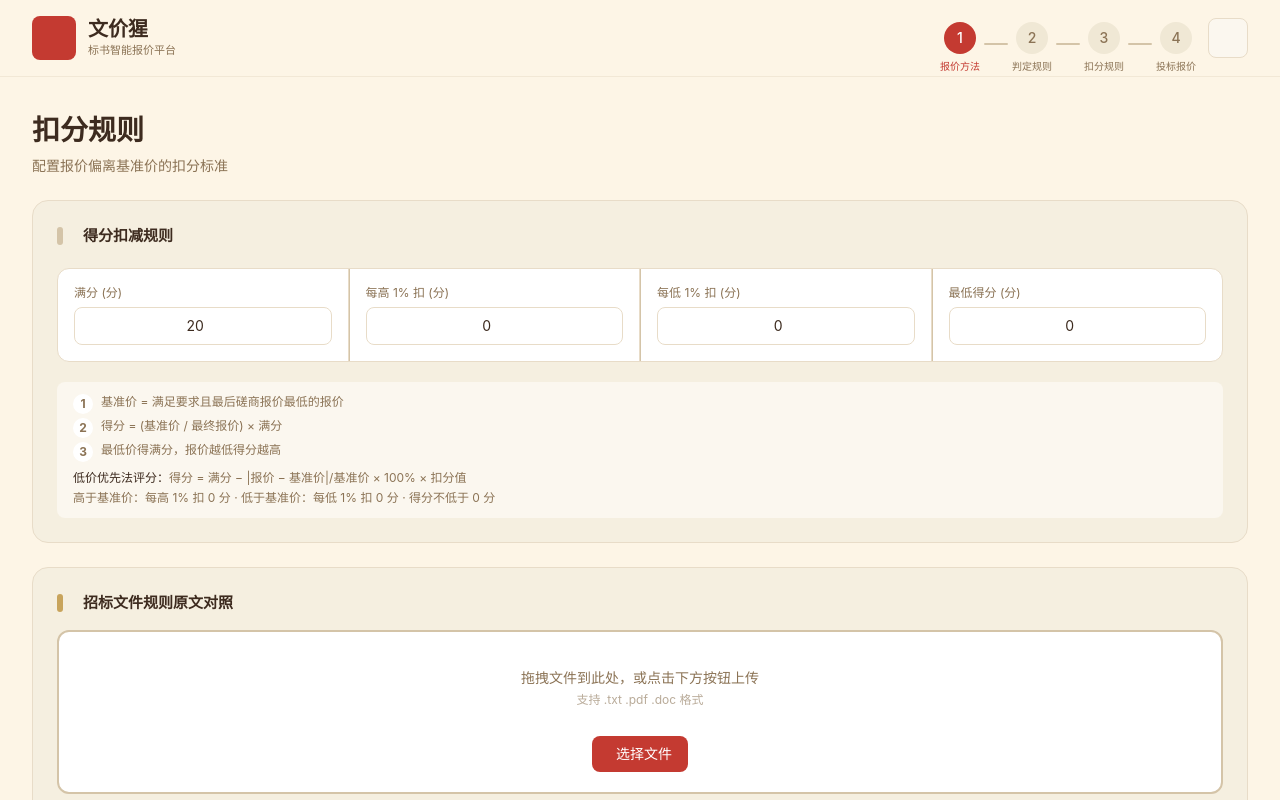
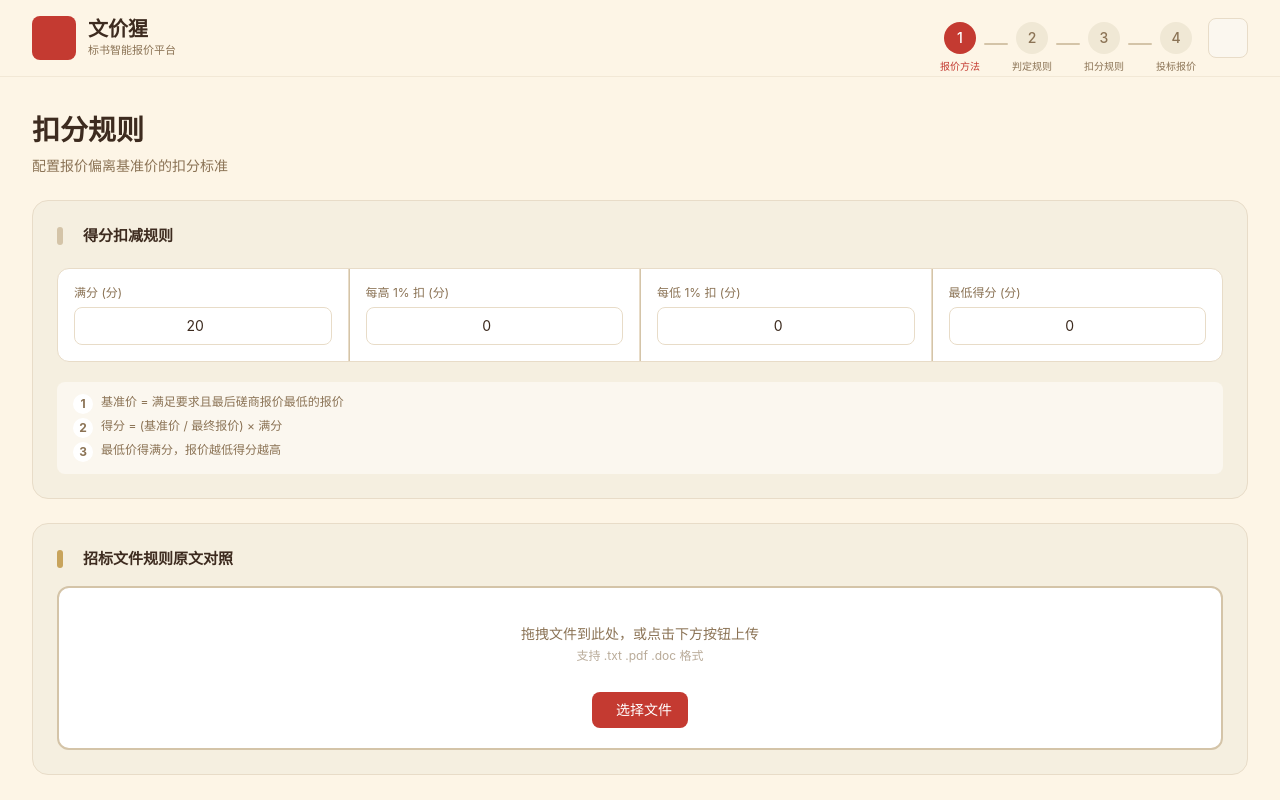
Before and after one commit to sikenali/bid-quotation, a React (Vite) app: page /step-3 in a window 1280 px wide. Shown: the top 800 px of the page. Built offline with nearby package versions, Linux system fonts and the light colour scheme.

Commit message:
feat: 扣分规则区改为展示实际样例计算，替换通用公式

```diff
--- a/src/components/DeductionForm.tsx
+++ b/src/components/DeductionForm.tsx
@@ -1,4 +1,4 @@
-import React, { useState } from 'react';
+import React, { useState, useMemo } from 'react';
 import { useConfigStore } from '../stores/configStore';
 import { Algorithm, DeductionParams } from '../types';
 
@@ -46,7 +46,7 @@ interface DeductionFormProps {
 }
 
 export default function DeductionForm({ bidDocumentText = '' }: DeductionFormProps) {
-  const { deduction, setDeduction, algorithm, theme } = useConfigStore();
+  const { deduction, setDeduction, algorithm, theme, bidUnits } = useConfigStore();
   const [isDragging, setIsDragging] = useState(false);
   const isDark = theme === 'dark';
   const formula = ALGORITHM_FORMULA[algorithm];
@@ -56,6 +56,82 @@ export default function DeductionForm({ bidDocumentText = '' }: DeductionFormPro
 
   const currentDeduct = deduction.deductPerHighPercent || 0;
   const currentDeductLow = deduction.deductPerLowPercent || 0;
+
+  // 示例计算数据
+  const exampleData = useMemo(() => {
+    if (!bidUnits || bidUnits.length === 0) return null;
+    const sorted = [...bidUnits].sort((a, b) => a.price - b.price);
+    const prices = sorted.map(u => u.price).filter(p => p > 0);
+    if (prices.length === 0) return null;
+
+    const fullScore = deduction.fullScore;
+
+    switch (algorithm) {
+      case 'low_price_priority': {
+        const basePrice = prices[0];
+        return {
+          title: '低价优先法示例',
+          basePrice,
+          rows: prices.map((price, i) => ({
+            name: `投标人${String.fromCharCode(65 + i)}`,
+            price,
+            score: parseFloat(((basePrice / price) * fullScore).toFixed(2)),
+          })),
+        };
+      }
+      case 'average_price': {
+        const avg = prices.reduce((s, p) => s + p, 0) / prices.length;
+        return {
+          title: '平均价计法示例',
+          basePrice: parseFloat(avg.toFixed(2)),
+          rows: prices.map((price, i) => {
+            const dev = Math.abs(avg - price) / avg;
+            const score = Math.max((1 - dev) * fullScore, deduction.minScore);
+            return {
+              name: `投标人${String.fromCharCode(65 + i)}`,
+              price,
+              score: parseFloat(score.toFixed(2)),
+            };
+          }),
+        };
+      }
+      case 'gradient_method': {
+        const top2Prices = prices.slice(0, 2);
+        const basePrice = top2Prices.length >= 2
+          ? (top2Prices[0] + top2Prices[1]) / 2
+          : top2Prices[0];
+        return {
+          title: '基准价梯度法示例',
+          basePrice: parseFloat(basePrice.toFixed(2)),
+          rows: prices.map((price, i) => {
+            const dev = Math.abs(basePrice - price) / basePrice;
+            const baseScore = (1 - dev) * fullScore;
+            const score = price > basePrice ? baseScore * 0.95 : baseScore;
+            return {
+              name: `投标人${String.fromCharCode(65 + i)}`,
+              price,
+              score: parseFloat(Math.max(score, deduction.minScore).toFixed(2)),
+              above: price > basePrice,
+            };
+          }),
+        };
+      }
+      case 'conventional_method': {
+        const avg = prices.reduce((s, p) => s + p, 0) / prices.length;
+        return {
+          title: '基准价常规法示例',
+          basePrice: parseFloat(avg.toFixed(2)),
+          rows: prices.map((price, i) => ({
+            name: `投标人${String.fromCharCode(65 + i)}`,
+            price,
+            score: parseFloat(((avg / price) * fullScore).toFixed(2)),
+          })),
+        };
+      }
+      default:
+        return null;
+    }
+  }, [algorithm, bidUnits, deduction]);
 
   return (
     <div className="space-y-6">
@@ -120,7 +196,7 @@ export default function DeductionForm({ bidDocumentText = '' }: DeductionFormPro
           </div>
         </div>
 
-        {/* 算法评分步骤 + 公式说明 */}
+        {/* 算法评分步骤 + 示例 */}
         <div className={`rounded-lg px-4 py-3 text-xs space-y-1 ${isDark ? 'bg-[#1A1A1A] text-[#A89880]' : 'bg-[#FBF7EF] text-text-secondary'}`}>
           {formula && formula.steps.map((step, i) => (
             <p key={i} className="flex items-start gap-2">
@@ -128,23 +204,24 @@ export default function DeductionForm({ bidDocumentText = '' }: DeductionFormPro
               <span>{step}</span>
             </p>
           ))}
-          {formula && (
-            <p className="mt-2">
-              <span className={`font-medium ${isDark ? 'text-[#E8E0D0]' : 'text-text'}`}>{formula.title}评分：</span>
-              得分 = 满分 − |报价 − 基准价|/基准价 × 100% × 扣分值
-            </p>
-          )}
-          <p>
-            高于基准价：每高 1% 扣 {currentDeduct} 分
-            {' · '}
-            低于基准价：每低 1% 扣 {currentDeductLow} 分
-            {' · '}
-            得分不低于 {deduction.minScore} 分
-          </p>
-          {algorithm === 'gradient_method' && (
-            <p className="text-[#C43A31] font-medium mt-1">
-              梯度法附加规则：报价高于基准价时，最终得分 × 0.95（打九五折）
-            </p>
+          {exampleData && (
+            <div className="mt-3 pt-3 border-t border-[#3A3A3A]/30">
+              <p className={`font-medium mb-2 ${isDark ? 'text-[#E8E0D0]' : 'text-text'}`}>
+                {exampleData.title} · 基准价 = {exampleData.basePrice}
+              </p>
+              <div className="grid grid-cols-2 gap-x-4 gap-y-1">
+                {exampleData.rows.map((row) => (
+                  <p key={row.name} className={`flex items-center gap-2 ${row.above ? 'text-[#C43A31]' : ''}`}>
+                    <span className="w-2 h-2 rounded-full flex-shrink-0 bg-current opacity-60" />
+                    <span className="w-20 shrink-0">{row.name}</span>
+                    <span>报价 {row.price}</span>
+                    <span className="text-text-secondary">→</span>
+                    <span className="font-semibold">{row.score} 分</span>
+                    {row.above && <span className="text-[#C43A31]/70">(×0.95)</span>}
+                  </p>
+                ))}
+              </div>
+            </div>
           )}
         </div>
       </div>
```
